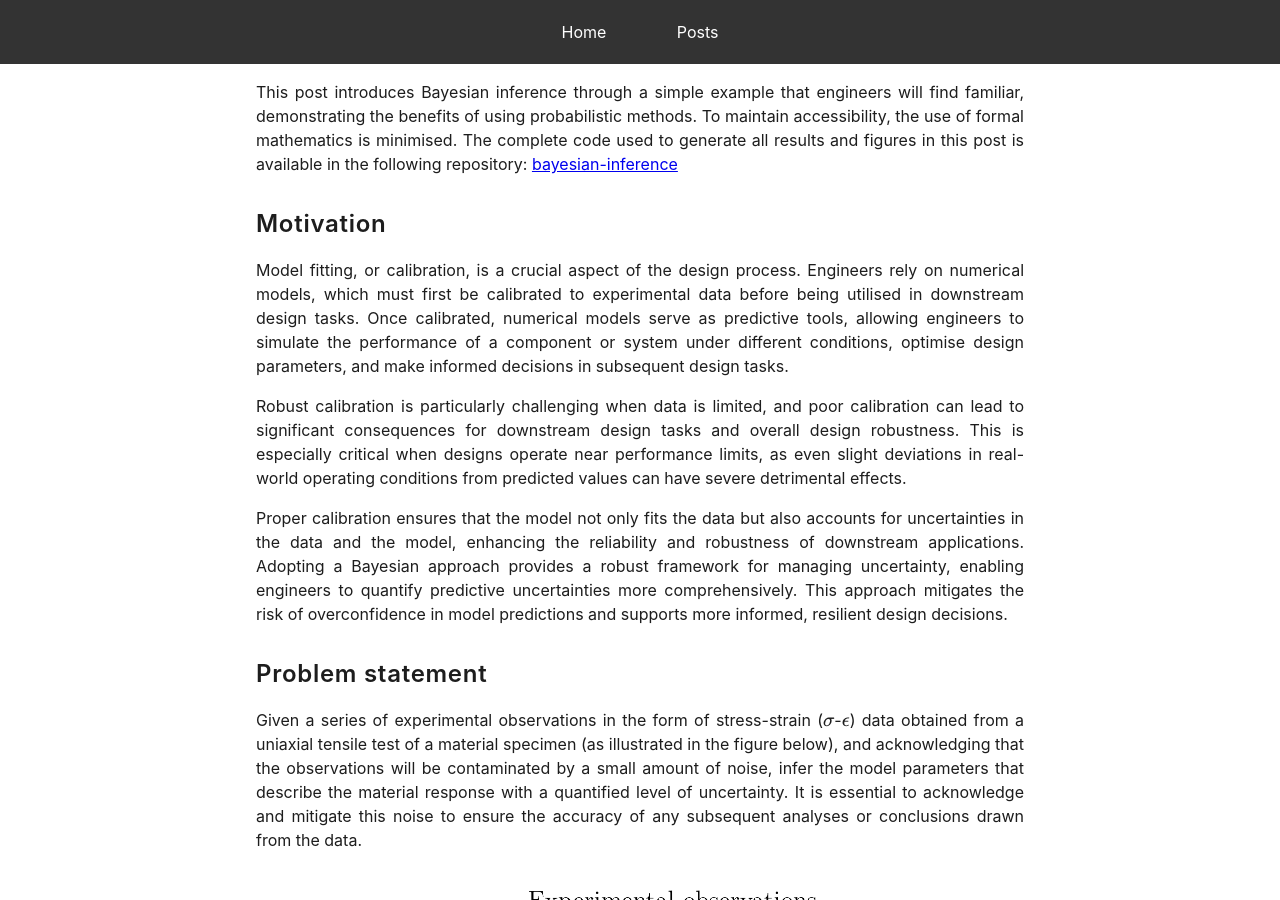
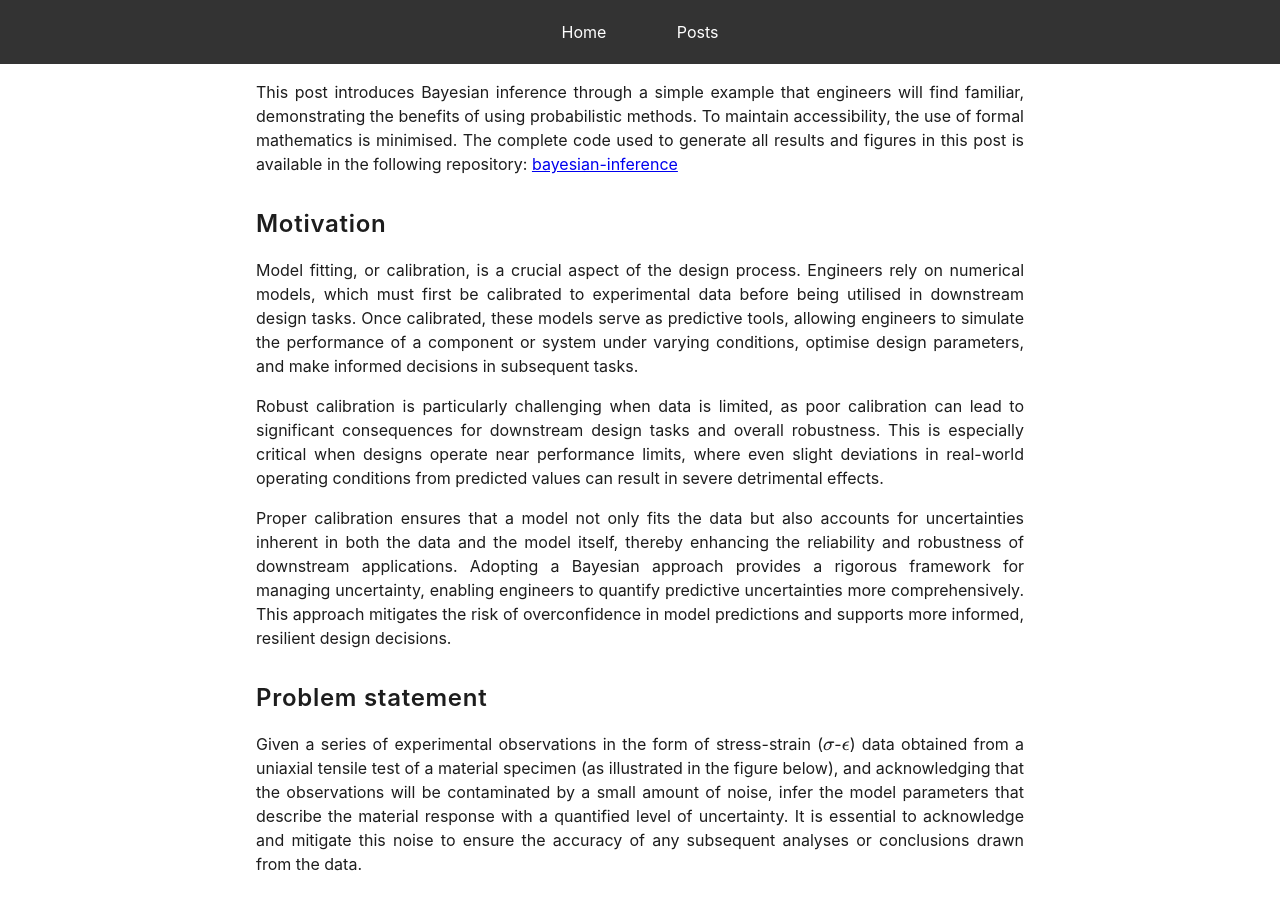
Before and after one commit to mark-hobbs/mark-hobbs.github.io, a Jekyll site: the page built from _posts/2024-12-02-bayesian-inference.md, in a window 1280 px wide and 900 px high, scrolled down 221 px. Built offline with Jekyll 4.4.1, drawn with Linux system fonts in a browser that asks for light colours; formulas are drawn with MathJax 3.

Commit message:
General updates

```diff
--- a/_posts/2024-12-02-bayesian-inference.md
+++ b/_posts/2024-12-02-bayesian-inference.md
@@ -9,11 +9,11 @@ This post introduces Bayesian inference through a simple example that engineers
 
 ## Motivation
 
-Model fitting, or calibration, is a crucial aspect of the design process. Engineers rely on numerical models, which must first be calibrated to experimental data before being utilised in downstream design tasks. Once calibrated, numerical models serve as predictive tools, allowing engineers to simulate the performance of a component or system under different conditions, optimise design parameters, and make informed decisions in subsequent design tasks.
+Model fitting, or calibration, is a crucial aspect of the design process. Engineers rely on numerical models, which must first be calibrated to experimental data before being utilised in downstream design tasks. Once calibrated, these models serve as predictive tools, allowing engineers to simulate the performance of a component or system under varying conditions, optimise design parameters, and make informed decisions in subsequent tasks.
 
-Robust calibration is particularly challenging when data is limited, and poor calibration can lead to significant consequences for downstream design tasks and overall design robustness. This is especially critical when designs operate near performance limits, as even slight deviations in real-world operating conditions from predicted values can have severe detrimental effects.
+Robust calibration is particularly challenging when data is limited, as poor calibration can lead to significant consequences for downstream design tasks and overall robustness. This is especially critical when designs operate near performance limits, where even slight deviations in real-world operating conditions from predicted values can result in severe detrimental effects.
 
-Proper calibration ensures that the model not only fits the data but also accounts for uncertainties in the data and the model, enhancing the reliability and robustness of downstream applications. Adopting a Bayesian approach provides a robust framework for managing uncertainty, enabling engineers to quantify predictive uncertainties more comprehensively. This approach mitigates the risk of overconfidence in model predictions and supports more informed, resilient design decisions.
+Proper calibration ensures that a model not only fits the data but also accounts for uncertainties inherent in both the data and the model itself, thereby enhancing the reliability and robustness of downstream applications. Adopting a Bayesian approach provides a rigorous framework for managing uncertainty, enabling engineers to quantify predictive uncertainties more comprehensively. This approach mitigates the risk of overconfidence in model predictions and supports more informed, resilient design decisions.
 
 ## Problem statement
 
```
